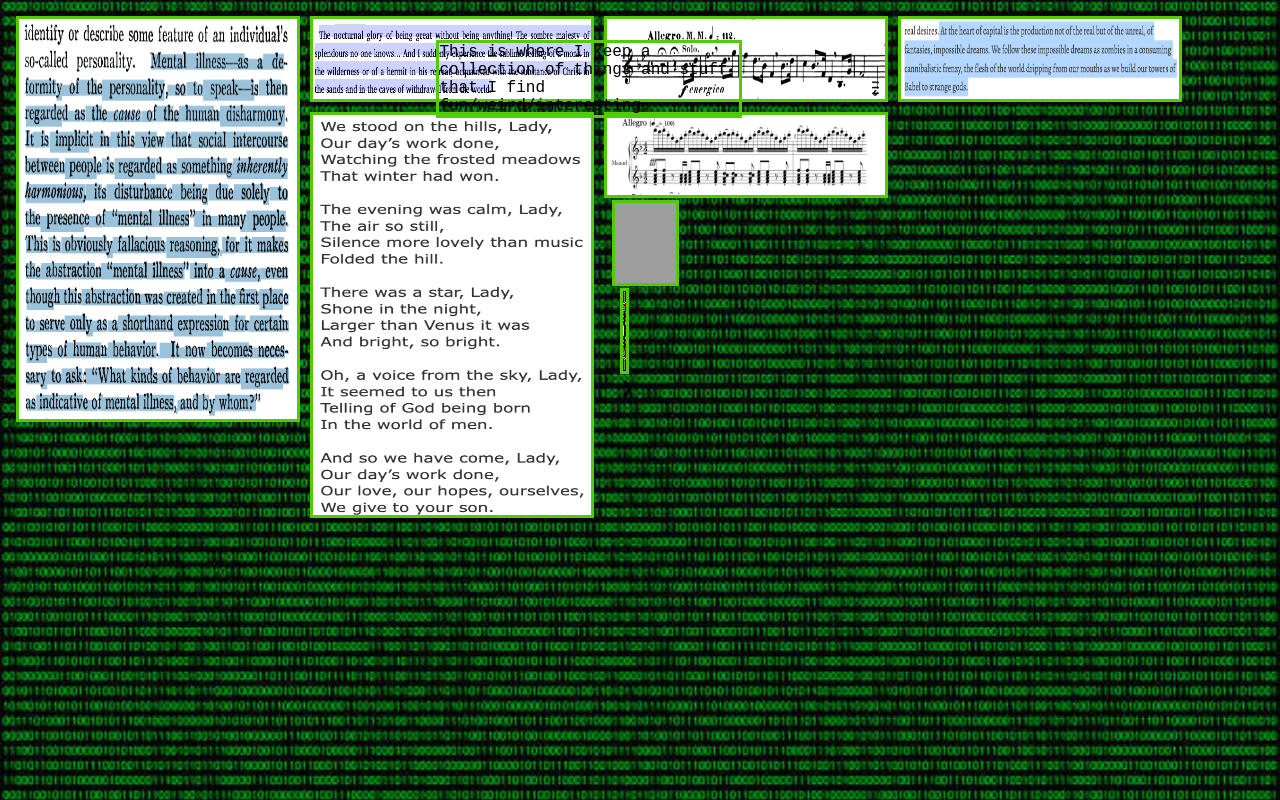
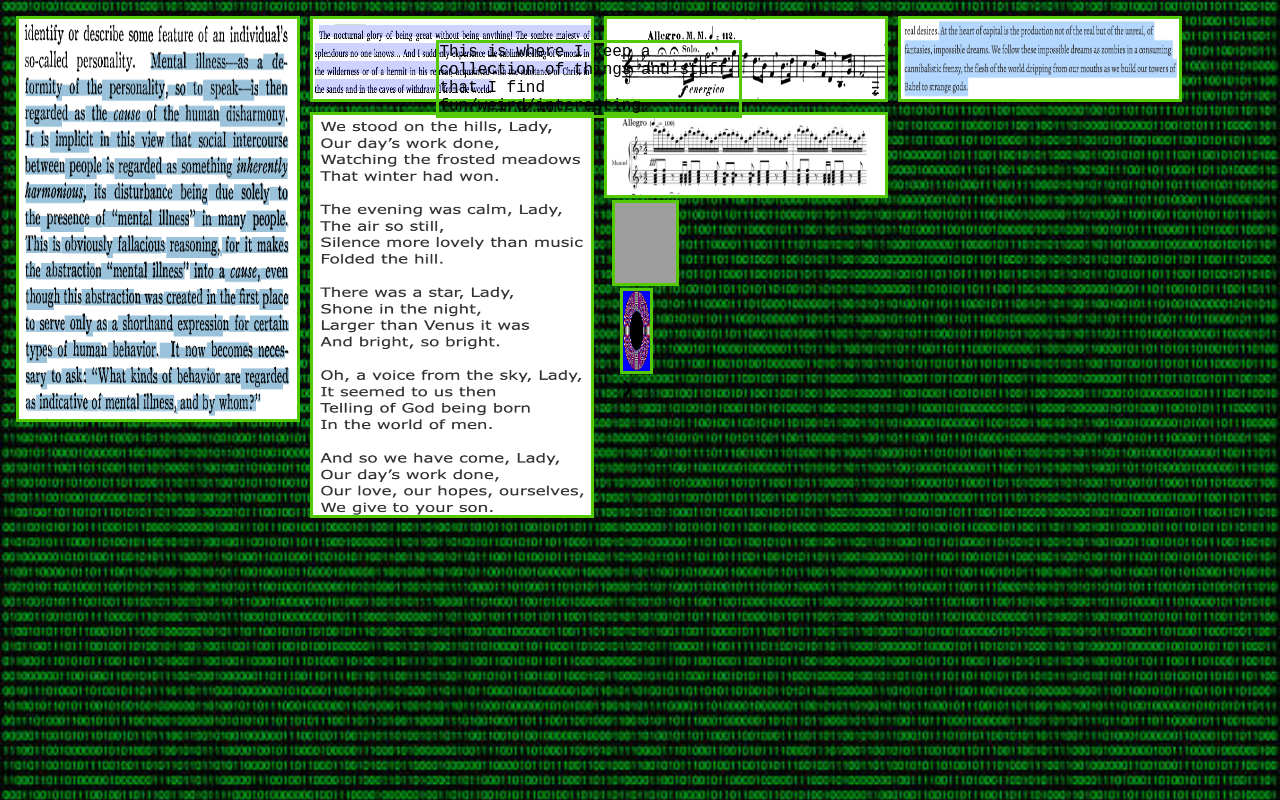
Before and after one commit to cts300/casiots300.github.io, a plain HTML site: page homepage.html in a window 1280 px wide. Drawn offline with Linux system fonts and the light colour scheme; grey boxes are pictures that could not be loaded.

Commit message:
Update homepage.html

```diff
--- a/homepage.html
+++ b/homepage.html
@@ -27,7 +27,7 @@ h1 {
   height: auto;
 }
 .mySlides{
-	width: 22%;
+	width: 200%;
 	padding 8px;
 	height: 80px;
 }
```
